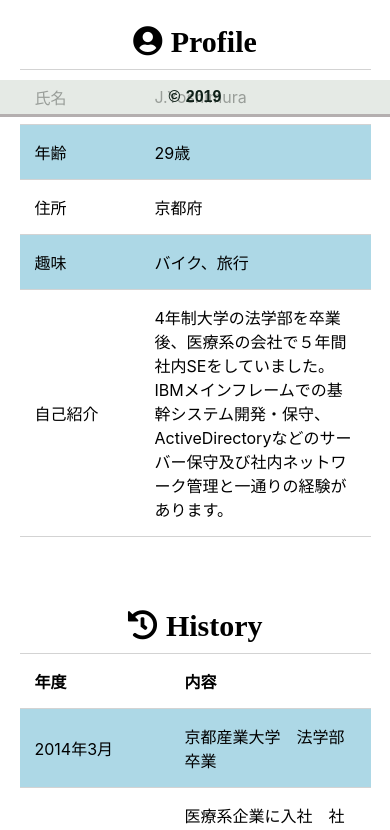
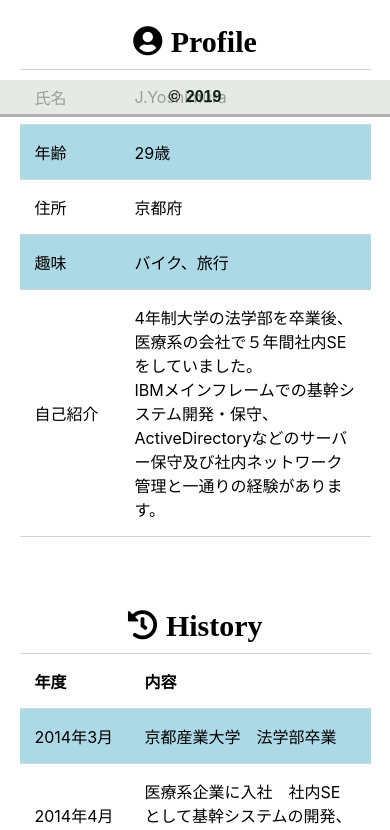
Before and after one commit to birnamwood/nuxtjs_portfolio, a Nuxt app: page / in a window 390 px wide. Shown: the part 727-1557 px from the top of the page. Built offline with nearby package versions, Linux system fonts and the light colour scheme; what vue-smoothscroll would draw is missing.

Commit message:
テーブル列の幅変更

```diff
--- a/components/History.vue
+++ b/components/History.vue
@@ -96,6 +96,9 @@ export default {
   font-size:16px;
   padding-bottom: 20px;
   }
+  .history-table th,.history-table td {
+    min-width: 110px;
+  }
 }
 
 </style>
--- a/components/Profile.vue
+++ b/components/Profile.vue
@@ -81,8 +81,8 @@ export default {
     margin-bottom: 10px;
   }
   .profile-table {
-  font-size:18px;
-  padding-bottom: 20px;
+    font-size:18px;
+    padding-bottom: 20px;
   }
 }
 
@@ -96,8 +96,11 @@ export default {
     margin-bottom: 10px;
   }
   .profile-table {
-  font-size:16px;
-  padding-bottom: 20px;
+    font-size:16px;
+    padding-bottom: 20px;
+  }
+  .profile-table td {
+    min-width: 100px;
   }
 }
 
```
